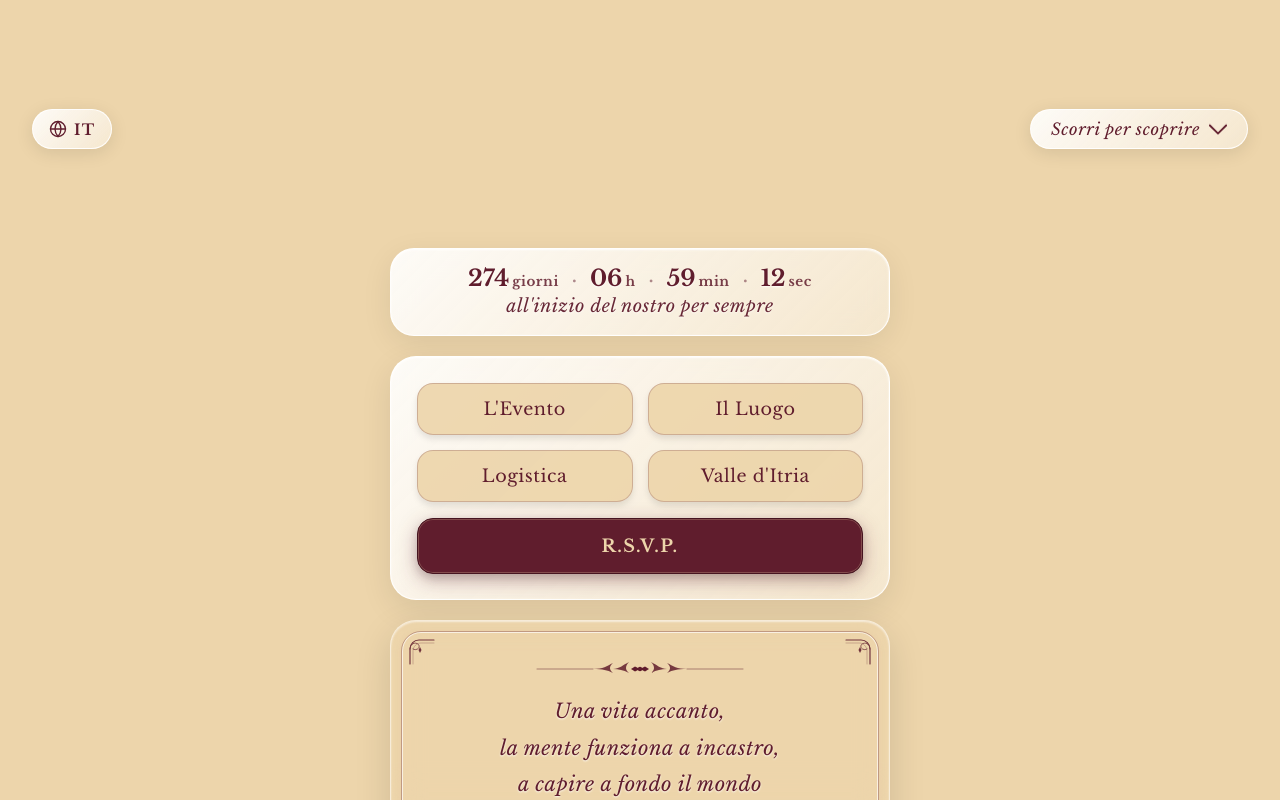
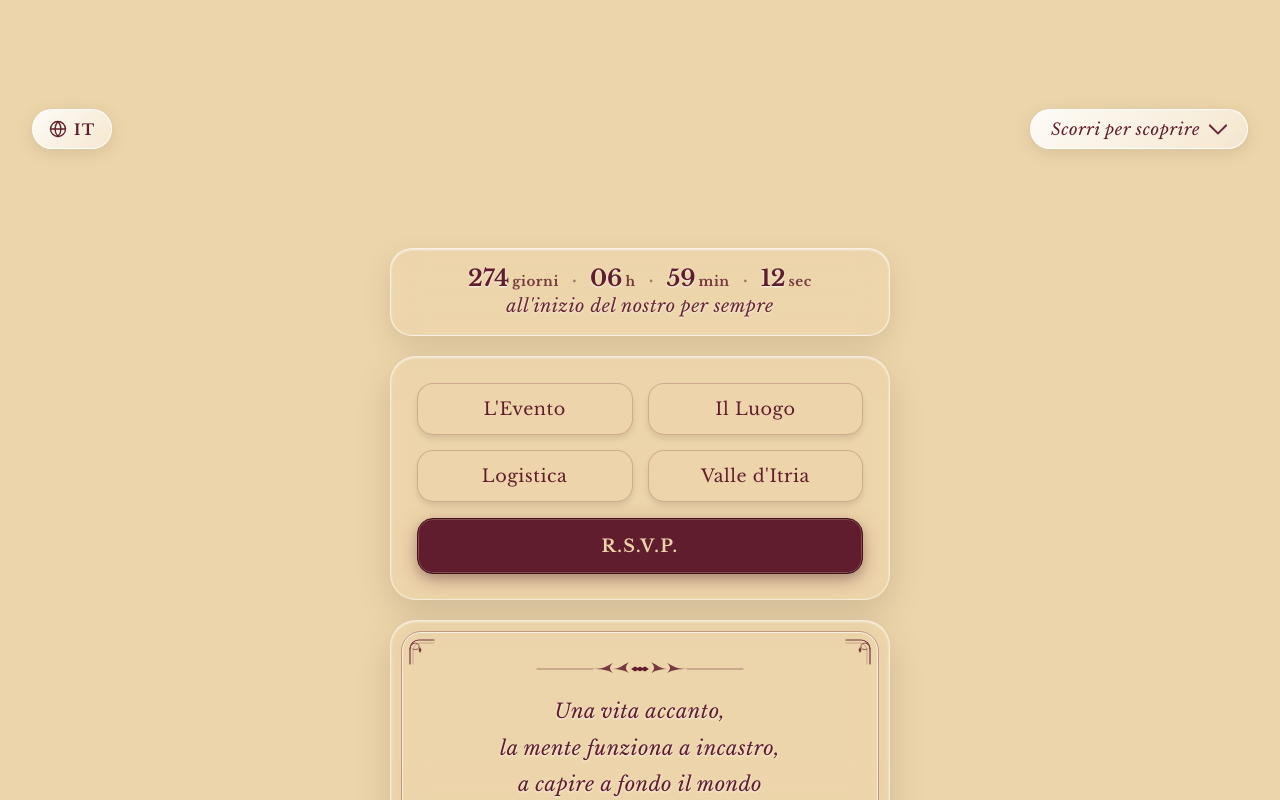
Before and after one commit to qu1sp/antonella-e-pasquale, a plain HTML site: page index.html in a window 1280 px wide. Shown: the part 622-1422 px from the top of the page. Drawn offline with nearby package versions, Linux system fonts and the light colour scheme; a web font is replaced by a local one.

Commit message:
Ripristinato colore caldo Oat per le bolle, mantenendo conto alla rovescia compatto su riga singola

```diff
--- a/index.html
+++ b/index.html
@@ -38,7 +38,7 @@
   <script src="https://unpkg.com/leaflet@1.9.4/dist/leaflet.js"></script>
 
   <!-- Foglio di Stile v15 (Hero Pulita, Conto alla Rovescia nella 2a Schermata & Bilingue) -->
-  <link rel="stylesheet" href="style.css?v=15.15">
+  <link rel="stylesheet" href="style.css?v=15.16">
 </head>
 <body>
 
@@ -536,6 +536,6 @@
   </template>
 
   <!-- Script Funzionale Versione 15 (Bilingue IT/EN, Countdown nell'Action Section, Modali, RSVP) -->
-  <script src="script.js?v=15.15"></script>
+  <script src="script.js?v=15.16"></script>
 </body>
 </html>
--- a/style.css
+++ b/style.css
@@ -598,14 +598,13 @@ body::before {
   align-items: center;
   justify-content: center;
   padding: clamp(14px, 2.4vh, 18px) clamp(16px, 3.5vw, 24px);
-  background: rgba(255, 255, 255, 0.78);
-  background: linear-gradient(135deg, rgba(255, 255, 255, 0.90) 0%, rgba(247, 236, 216, 0.78) 100%);
-  backdrop-filter: blur(14px);
-  -webkit-backdrop-filter: blur(14px);
-  border: 1px solid rgba(255, 255, 255, 0.90);
-  border-radius: 24px;
-  box-shadow: 0 8px 30px rgba(0, 0, 0, 0.08),
-              inset 0 1px 2px rgba(255, 255, 255, 0.90);
+  background: rgba(237, 213, 171, 0.50);
+  backdrop-filter: blur(16px);
+  -webkit-backdrop-filter: blur(16px);
+  border: 1px solid rgba(255, 255, 255, 0.65);
+  border-radius: 22px;
+  box-shadow: 0 10px 30px rgba(0, 0, 0, 0.10),
+              inset 0 1px 2px rgba(255, 255, 255, 0.70);
   box-sizing: border-box;
 }
 
@@ -852,13 +851,6 @@ body::before {
   flex-direction: column;
   align-items: center;
   gap: clamp(13px, 2.4vw, 16px);
-  background: rgba(255, 255, 255, 0.78);
-  background: linear-gradient(135deg, rgba(255, 255, 255, 0.90) 0%, rgba(247, 236, 216, 0.78) 100%);
-  backdrop-filter: blur(14px);
-  -webkit-backdrop-filter: blur(14px);
-  border: 1px solid rgba(255, 255, 255, 0.90);
-  box-shadow: 0 10px 32px rgba(0, 0, 0, 0.09),
-              inset 0 1px 2px rgba(255, 255, 255, 0.90);
 }
 
 .rsvp-horizontal-wrapper {
--- a/style_v15.css
+++ b/style_v15.css
@@ -598,14 +598,13 @@ body::before {
   align-items: center;
   justify-content: center;
   padding: clamp(14px, 2.4vh, 18px) clamp(16px, 3.5vw, 24px);
-  background: rgba(255, 255, 255, 0.78);
-  background: linear-gradient(135deg, rgba(255, 255, 255, 0.90) 0%, rgba(247, 236, 216, 0.78) 100%);
-  backdrop-filter: blur(14px);
-  -webkit-backdrop-filter: blur(14px);
-  border: 1px solid rgba(255, 255, 255, 0.90);
-  border-radius: 24px;
-  box-shadow: 0 8px 30px rgba(0, 0, 0, 0.08),
-              inset 0 1px 2px rgba(255, 255, 255, 0.90);
+  background: rgba(237, 213, 171, 0.50);
+  backdrop-filter: blur(16px);
+  -webkit-backdrop-filter: blur(16px);
+  border: 1px solid rgba(255, 255, 255, 0.65);
+  border-radius: 22px;
+  box-shadow: 0 10px 30px rgba(0, 0, 0, 0.10),
+              inset 0 1px 2px rgba(255, 255, 255, 0.70);
   box-sizing: border-box;
 }
 
@@ -852,13 +851,6 @@ body::before {
   flex-direction: column;
   align-items: center;
   gap: clamp(13px, 2.4vw, 16px);
-  background: rgba(255, 255, 255, 0.78);
-  background: linear-gradient(135deg, rgba(255, 255, 255, 0.90) 0%, rgba(247, 236, 216, 0.78) 100%);
-  backdrop-filter: blur(14px);
-  -webkit-backdrop-filter: blur(14px);
-  border: 1px solid rgba(255, 255, 255, 0.90);
-  box-shadow: 0 10px 32px rgba(0, 0, 0, 0.09),
-              inset 0 1px 2px rgba(255, 255, 255, 0.90);
 }
 
 .rsvp-horizontal-wrapper {
--- a/v15/style.css
+++ b/v15/style.css
@@ -598,14 +598,13 @@ body::before {
   align-items: center;
   justify-content: center;
   padding: clamp(14px, 2.4vh, 18px) clamp(16px, 3.5vw, 24px);
-  background: rgba(255, 255, 255, 0.78);
-  background: linear-gradient(135deg, rgba(255, 255, 255, 0.90) 0%, rgba(247, 236, 216, 0.78) 100%);
-  backdrop-filter: blur(14px);
-  -webkit-backdrop-filter: blur(14px);
-  border: 1px solid rgba(255, 255, 255, 0.90);
-  border-radius: 24px;
-  box-shadow: 0 8px 30px rgba(0, 0, 0, 0.08),
-              inset 0 1px 2px rgba(255, 255, 255, 0.90);
+  background: rgba(237, 213, 171, 0.50);
+  backdrop-filter: blur(16px);
+  -webkit-backdrop-filter: blur(16px);
+  border: 1px solid rgba(255, 255, 255, 0.65);
+  border-radius: 22px;
+  box-shadow: 0 10px 30px rgba(0, 0, 0, 0.10),
+              inset 0 1px 2px rgba(255, 255, 255, 0.70);
   box-sizing: border-box;
 }
 
@@ -852,13 +851,6 @@ body::before {
   flex-direction: column;
   align-items: center;
   gap: clamp(13px, 2.4vw, 16px);
-  background: rgba(255, 255, 255, 0.78);
-  background: linear-gradient(135deg, rgba(255, 255, 255, 0.90) 0%, rgba(247, 236, 216, 0.78) 100%);
-  backdrop-filter: blur(14px);
-  -webkit-backdrop-filter: blur(14px);
-  border: 1px solid rgba(255, 255, 255, 0.90);
-  box-shadow: 0 10px 32px rgba(0, 0, 0, 0.09),
-              inset 0 1px 2px rgba(255, 255, 255, 0.90);
 }
 
 .rsvp-horizontal-wrapper {
--- a/v15/style_v15.css
+++ b/v15/style_v15.css
@@ -598,14 +598,13 @@ body::before {
   align-items: center;
   justify-content: center;
   padding: clamp(14px, 2.4vh, 18px) clamp(16px, 3.5vw, 24px);
-  background: rgba(255, 255, 255, 0.78);
-  background: linear-gradient(135deg, rgba(255, 255, 255, 0.90) 0%, rgba(247, 236, 216, 0.78) 100%);
-  backdrop-filter: blur(14px);
-  -webkit-backdrop-filter: blur(14px);
-  border: 1px solid rgba(255, 255, 255, 0.90);
-  border-radius: 24px;
-  box-shadow: 0 8px 30px rgba(0, 0, 0, 0.08),
-              inset 0 1px 2px rgba(255, 255, 255, 0.90);
+  background: rgba(237, 213, 171, 0.50);
+  backdrop-filter: blur(16px);
+  -webkit-backdrop-filter: blur(16px);
+  border: 1px solid rgba(255, 255, 255, 0.65);
+  border-radius: 22px;
+  box-shadow: 0 10px 30px rgba(0, 0, 0, 0.10),
+              inset 0 1px 2px rgba(255, 255, 255, 0.70);
   box-sizing: border-box;
 }
 
@@ -852,13 +851,6 @@ body::before {
   flex-direction: column;
   align-items: center;
   gap: clamp(13px, 2.4vw, 16px);
-  background: rgba(255, 255, 255, 0.78);
-  background: linear-gradient(135deg, rgba(255, 255, 255, 0.90) 0%, rgba(247, 236, 216, 0.78) 100%);
-  backdrop-filter: blur(14px);
-  -webkit-backdrop-filter: blur(14px);
-  border: 1px solid rgba(255, 255, 255, 0.90);
-  box-shadow: 0 10px 32px rgba(0, 0, 0, 0.09),
-              inset 0 1px 2px rgba(255, 255, 255, 0.90);
 }
 
 .rsvp-horizontal-wrapper {
```
Also changed, not shown: index_v15.html (+2 -2 lines), v15/index.html (+2 -2 lines), v15/index_v15.html (+2 -2 lines).
